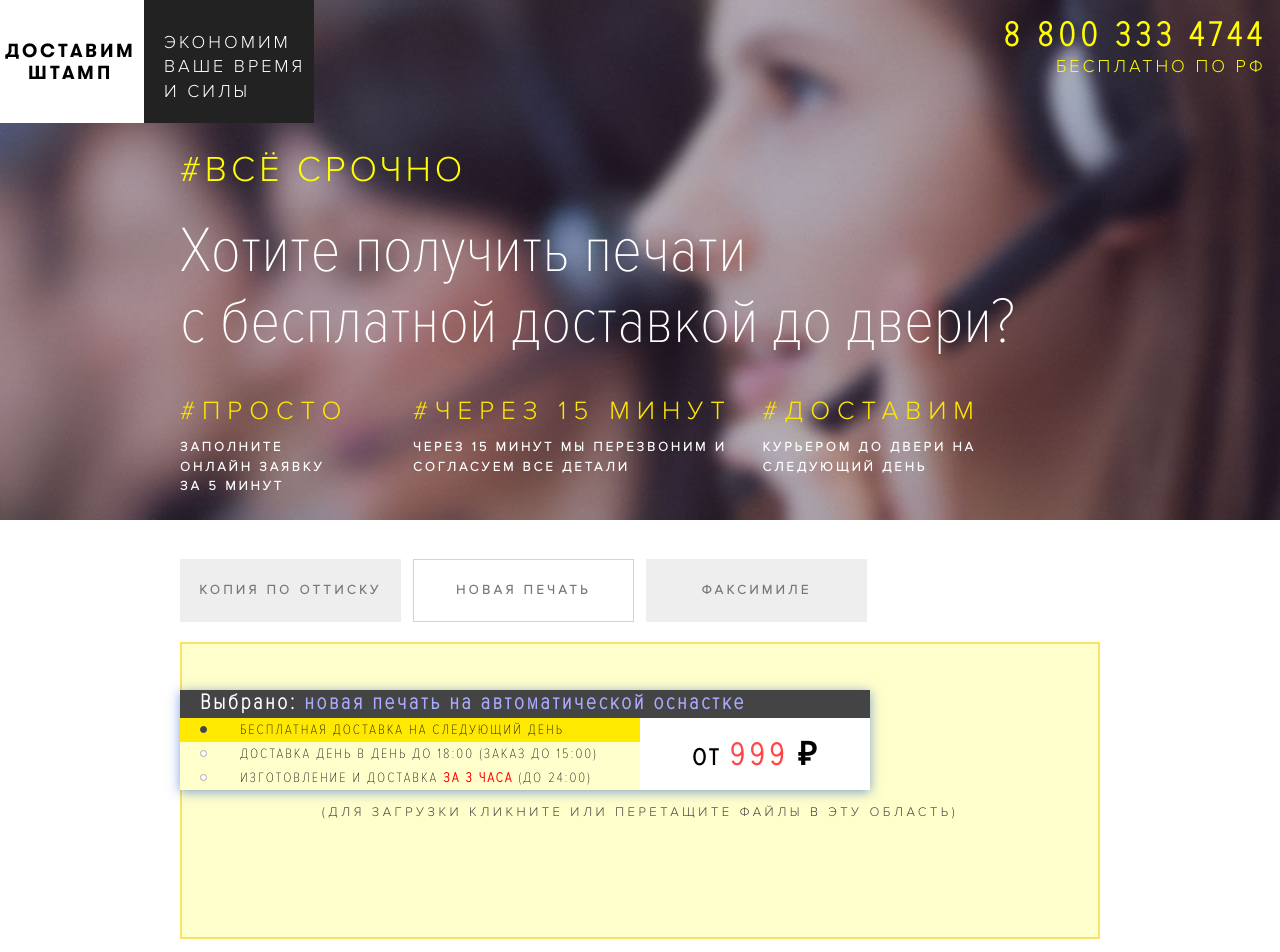
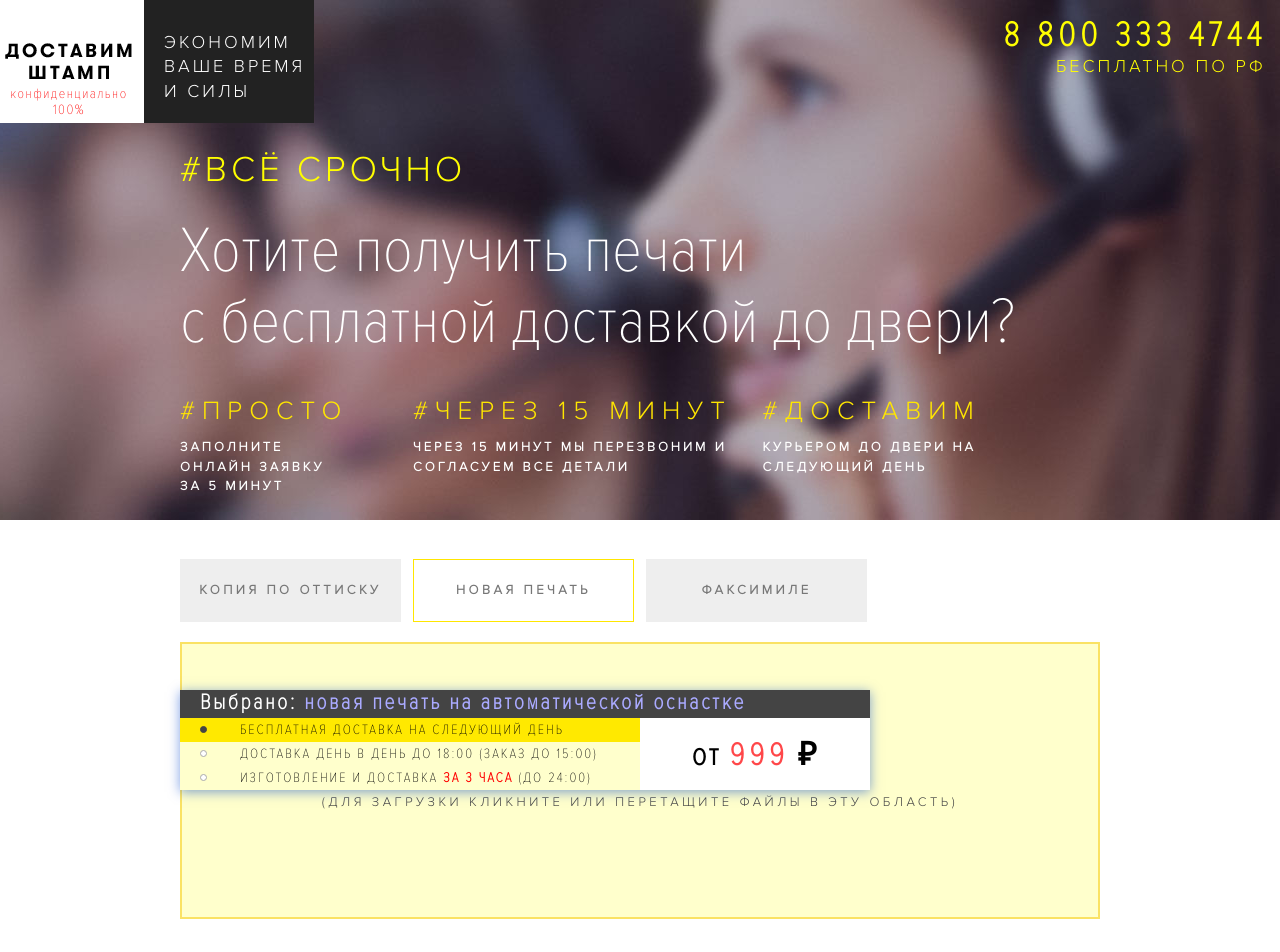
Before and after one commit to talequale/stamp, a website: page app/index.html in a window 1280 px wide. Shown: the top 952 px of the page. Drawn offline with nearby package versions, Linux system fonts and the light colour scheme; files that its build step writes are made by us from their sources.

Commit message:
отступы, надпись конфиденциально

```diff
--- a/app/less/header.less
+++ b/app/less/header.less
@@ -53,9 +53,23 @@
 
   &__logo {
     float: left;
+    position: relative;
     width: 150px;
     height: 123px;
     background: #fff;
+
+    // дополнительная надпись
+    &:after {
+      content: "конфиденциально 100%";
+      position: absolute;
+      color: #f00;
+      font-size: 14px;
+      bottom: 5px;
+      left: 50%;
+      transform: translateX(-50%);
+      text-align: center;
+      letter-spacing: 1.5px;
+    }
   }
 
   &__slogan {
--- a/app/less/order.less
+++ b/app/less/order.less
@@ -90,7 +90,8 @@
 
   &__label{
     width: 100%;
-    min-height: 297px;
+    min-height: 277px;
+    margin-bottom: 20px;
     .proxima-cond(bold);
     font-size: 30px;
     line-height: 24px;
```
Also changed, not shown: app/css/main.css.
